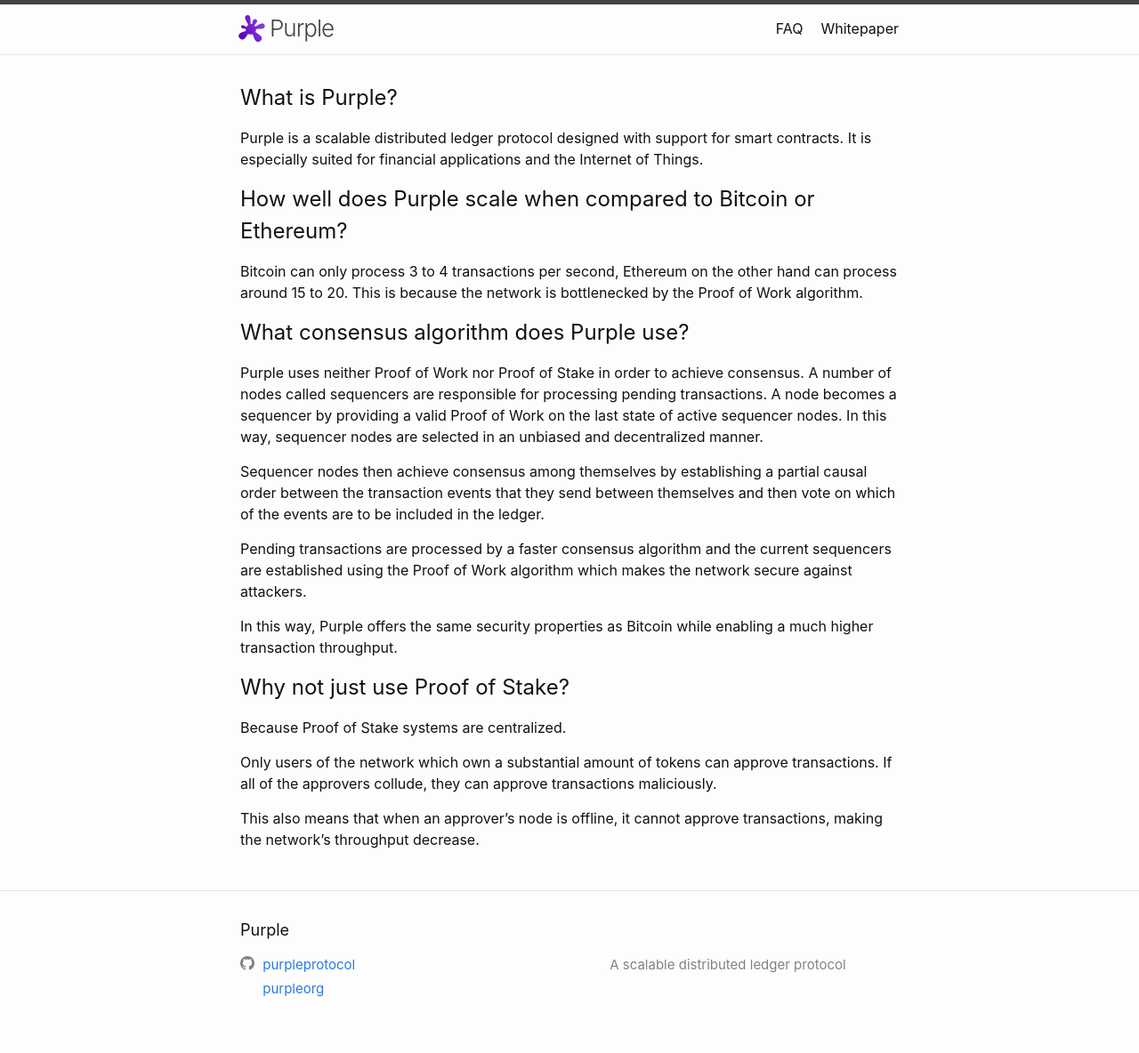
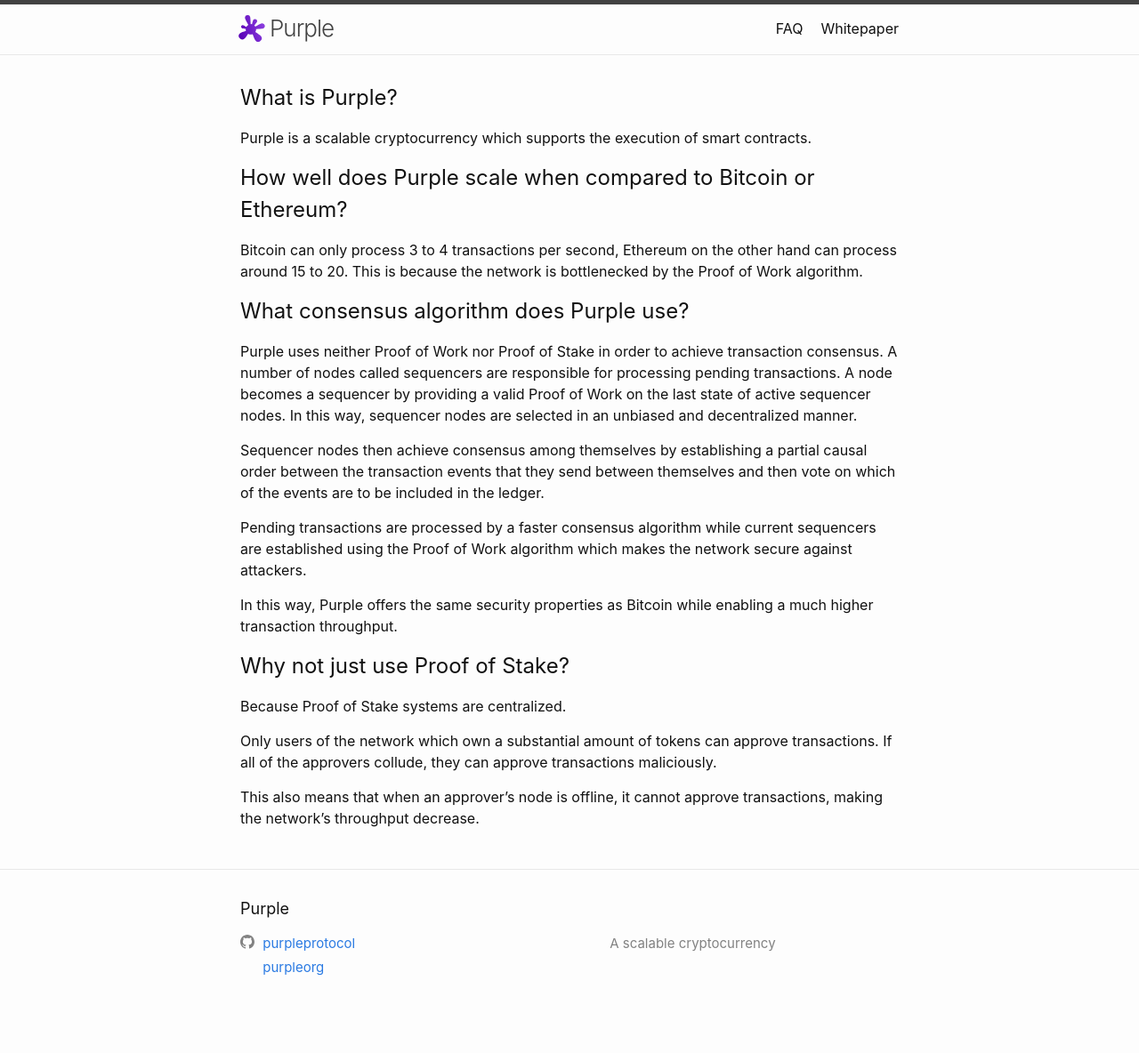
Before and after one commit to purpleprotocol/purpleprotocol.github.io, a Jekyll site: the page built from index.md, in a window 1280 px wide. Shown: the whole page at 89% size. Built offline with Jekyll 4.4.1, drawn with Linux system fonts in a browser that asks for light colours; our own code applies the rules of GitHub Pages for plain Markdown files; after the commit the page ends 1160 px from its top, so only the background shows below that; grey boxes are pictures that could not be loaded.

Commit message:
Updated site description

```diff
--- a/_config.yml
+++ b/_config.yml
@@ -15,7 +15,7 @@
 # in the templates via {{ site.myvariable }}.
 title: Purple
 email: octavonce@gmail.com
-description: A scalable distributed ledger protocol
+description: A scalable cryptocurrency
 baseurl: "" # the subpath of your site, e.g. /blog
 url: https://purpleprotocol.org
 twitter_username: jekyllrb
--- a/index.md
+++ b/index.md
@@ -8,17 +8,17 @@ title: null
 ---
 
 ## What is Purple?
-Purple is a scalable distributed ledger protocol designed with support for smart contracts. It is especially suited for financial applications and the Internet of Things.
+Purple is a scalable cryptocurrency which supports the execution of smart contracts.
 
 ## How well does Purple scale when compared to Bitcoin or Ethereum?
 Bitcoin can only process 3 to 4 transactions per second, Ethereum on the other hand can process around 15 to 20. This is because the network is bottlenecked by the Proof of Work algorithm.
 
 ## What consensus algorithm does Purple use?
-Purple uses neither Proof of Work nor Proof of Stake in order to achieve consensus. A number of nodes called sequencers are responsible for processing pending transactions. A node becomes a sequencer by providing a valid Proof of Work on the last state of active sequencer nodes. In this way, sequencer nodes are selected in an unbiased and decentralized manner.
+Purple uses neither Proof of Work nor Proof of Stake in order to achieve transaction consensus. A number of nodes called sequencers are responsible for processing pending transactions. A node becomes a sequencer by providing a valid Proof of Work on the last state of active sequencer nodes. In this way, sequencer nodes are selected in an unbiased and decentralized manner.
 
 Sequencer nodes then achieve consensus among themselves by establishing a partial causal order between the transaction events that they send between themselves and then vote on which of the events are to be included in the ledger.
 
-Pending transactions are processed by a faster consensus algorithm and the current sequencers are established using the Proof of Work algorithm which makes the network secure against attackers.
+Pending transactions are processed by a faster consensus algorithm while current sequencers are established using the Proof of Work algorithm which makes the network secure against attackers.
 
 In this way, Purple offers the same security properties as Bitcoin while enabling a much higher transaction throughput.
 
```
Also changed, not shown: faq.md (+0 -3 lines).
